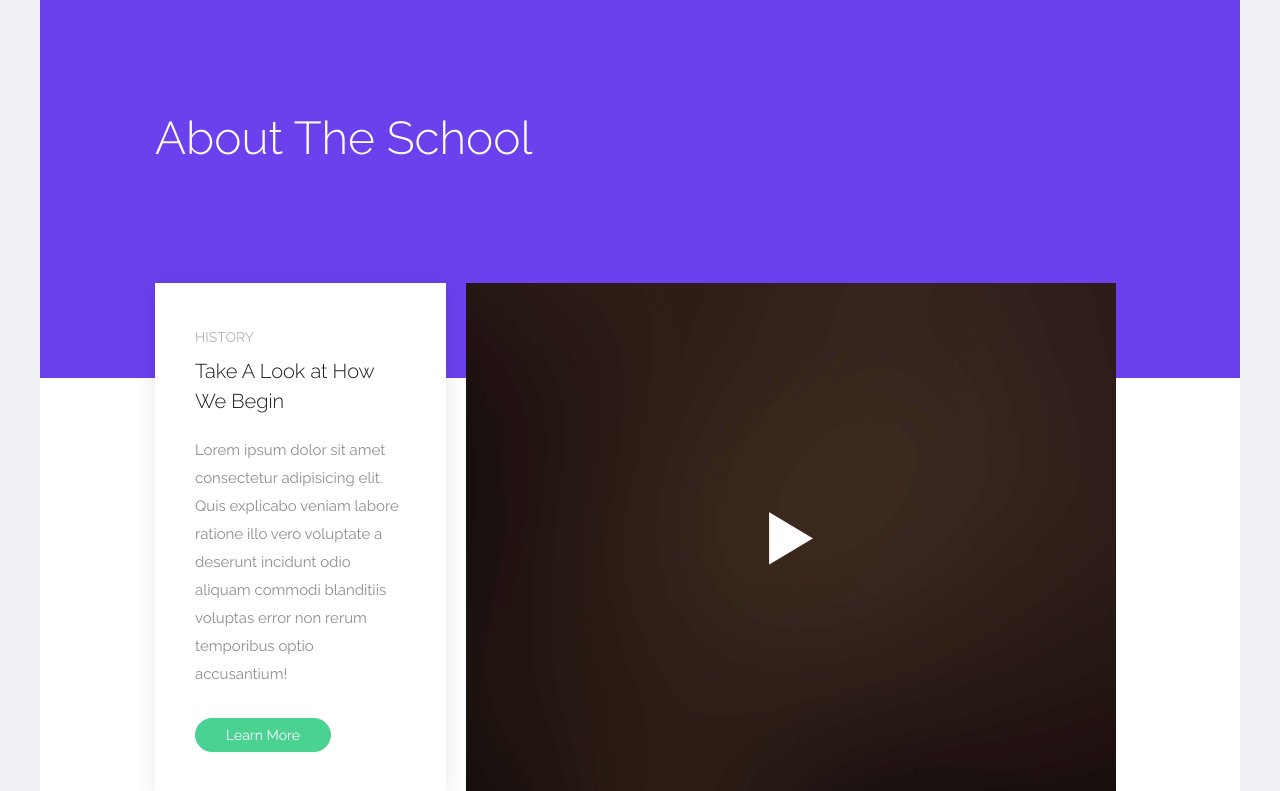
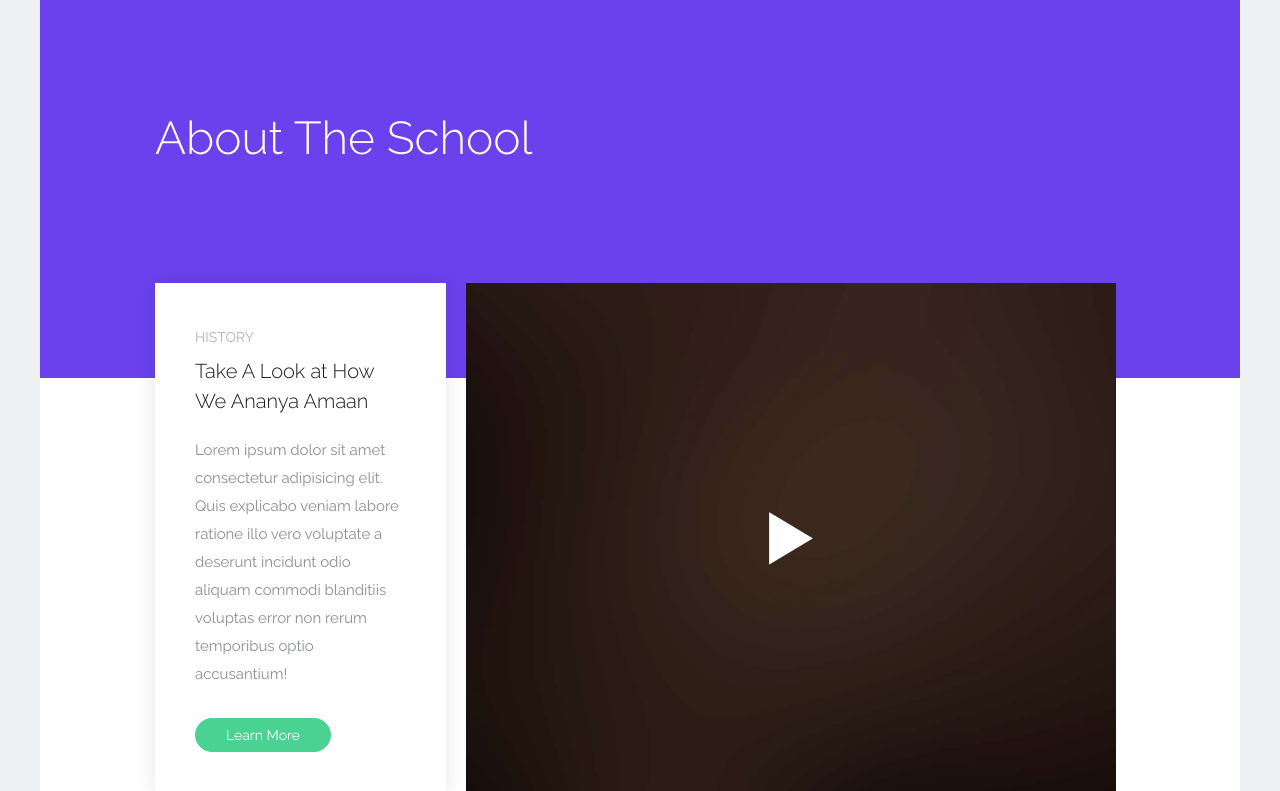
Before and after one commit to Amaaan09/WebDev_Project, a Django app: page /aboutUs/ in a window 1280 px wide. Shown: the part 132-923 px from the top of the page. Run offline with Django 4.2, Linux system fonts and the light colour scheme; some libraries are stand-ins or nearby versions; some web fonts are replaced.

Commit message:
ananya_edit

```diff
--- a/templates/about.html
+++ b/templates/about.html
@@ -21,7 +21,7 @@
         <div class="probootstrap-flex-block">
           <div class="probootstrap-text probootstrap-animate">
             <div class="text-uppercase probootstrap-uppercase">History</div>
-            <h3>Take A Look at How We Begin</h3>
+            <h3>Take A Look at How We Ananya Amaan</h3>
             <p>Lorem ipsum dolor sit amet consectetur adipisicing elit. Quis explicabo veniam labore ratione illo vero
               voluptate a deserunt incidunt odio aliquam commodi blanditiis voluptas error non rerum temporibus optio
               accusantium!</p>
```
